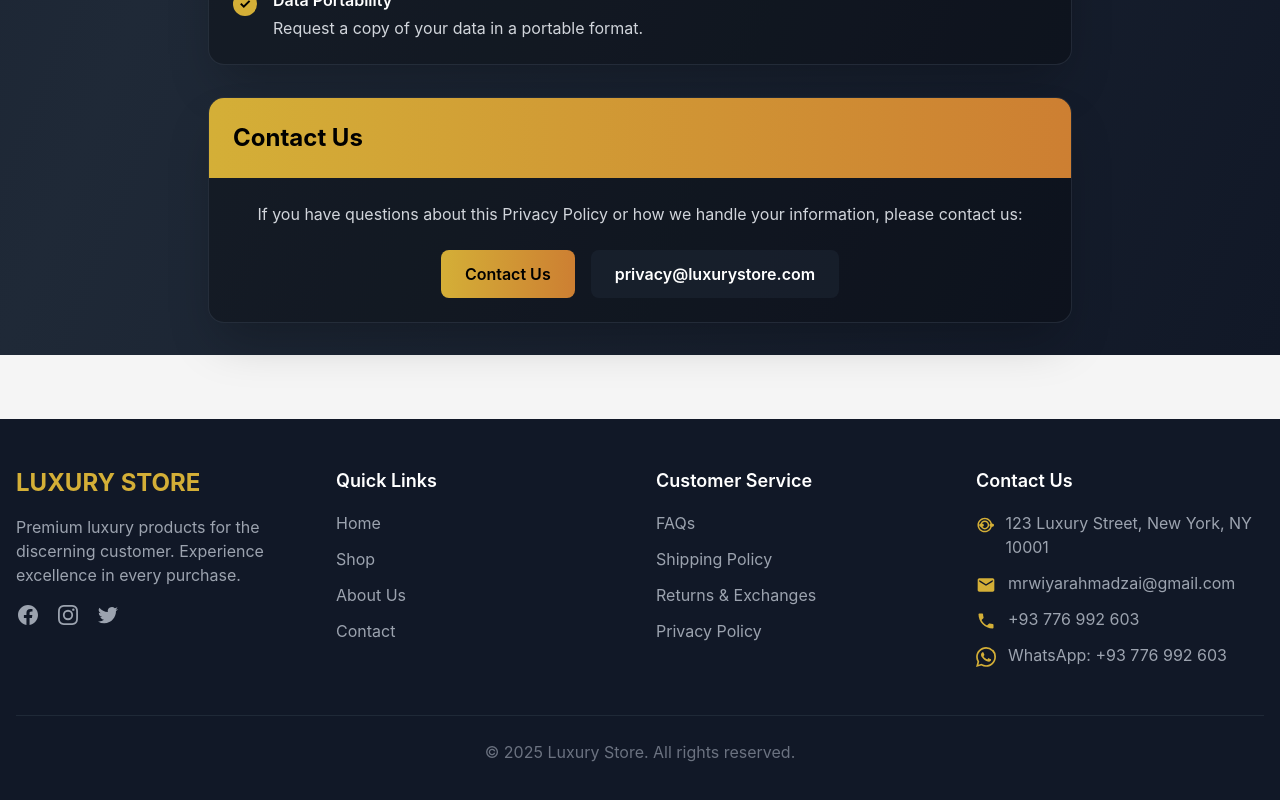
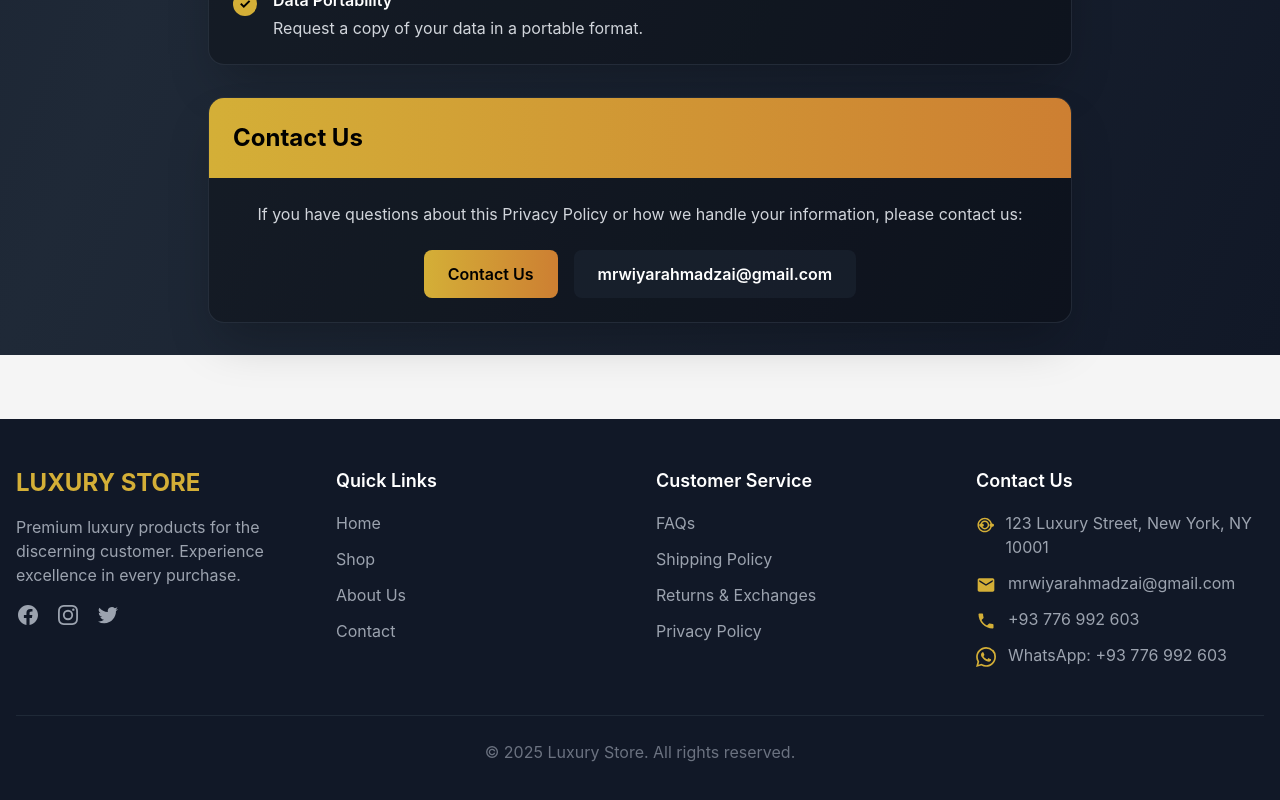
Before and after one commit to WiyarAhmadZai/Bazario-front, a React (Vite) app: page /privacy-policy in a window 1280 px wide. Shown: the part 2923-3723 px from the top of the page. Built offline with nearby package versions, Linux system fonts and the light colour scheme.

Commit message:
fix(privacy): update contact email address in privacy policy page
- Change mailto link to use mrwiyarahmadzai@gmail.com
- Update displayed email text accordingly

```diff
--- a/src/pages/PrivacyPolicy.jsx
+++ b/src/pages/PrivacyPolicy.jsx
@@ -297,10 +297,10 @@ const PrivacyPolicy = () => {
                 Contact Us
               </a>
               <a
-                href="mailto:privacy@luxurystore.com"
+                href="mailto:mrwiyarahmadzai@gmail.com"
                 className="px-6 py-3 bg-gray-800 bg-opacity-50 text-white font-semibold rounded-lg hover:bg-opacity-70 transition-all duration-300"
               >
-                privacy@luxurystore.com
+                mrwiyarahmadzai@gmail.com
               </a>
             </div>
           </div>
```
